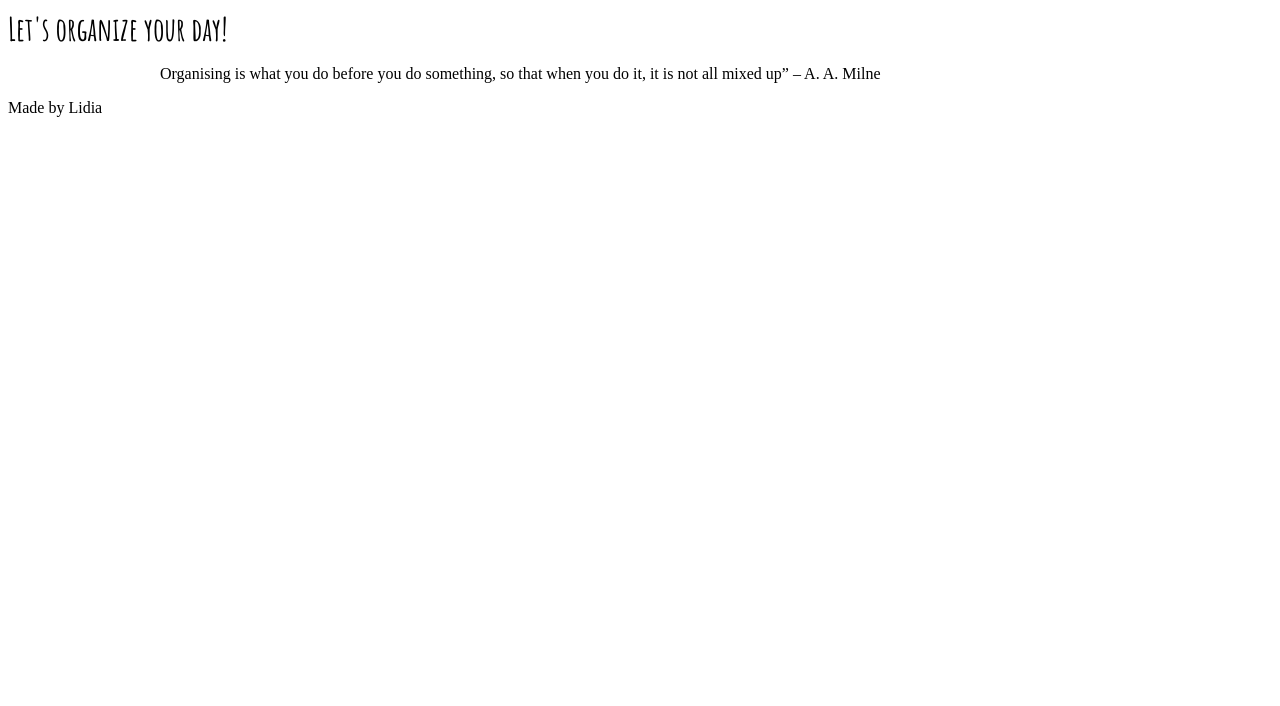
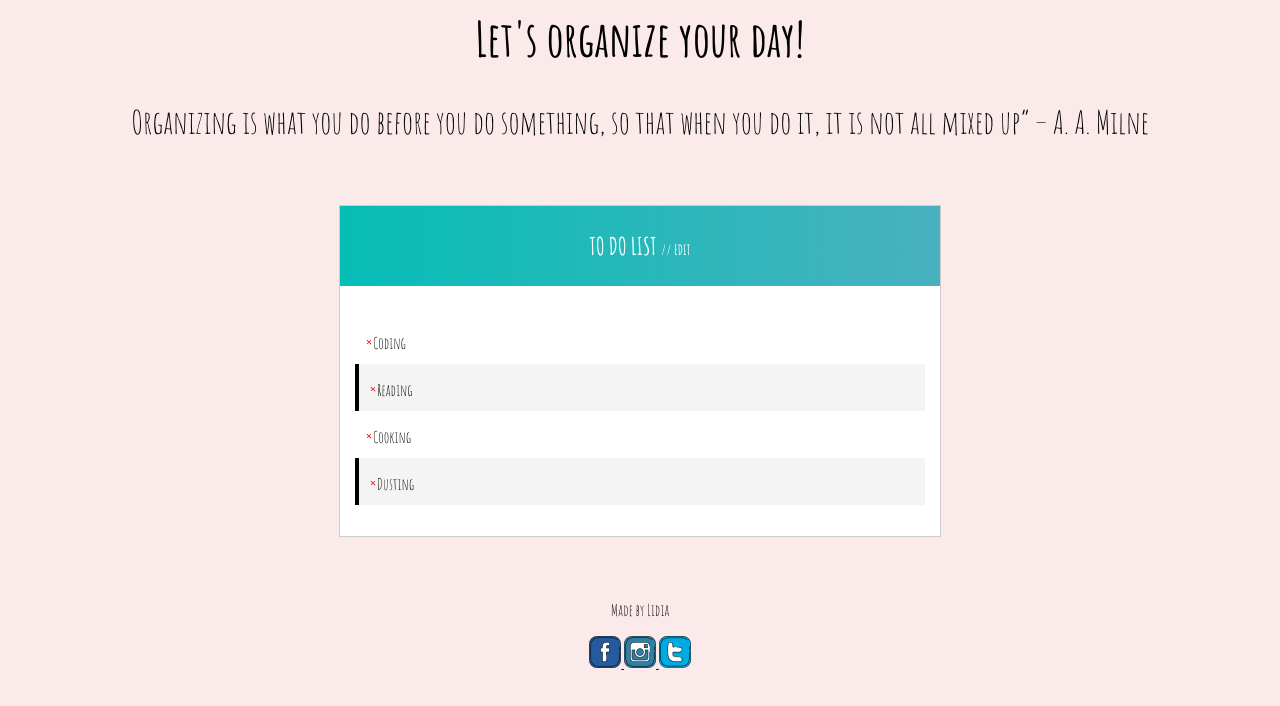
Before and after one commit to LidiaKabacinska/organize-your-day, a plain HTML site: page index.html in a window 1280 px wide. Drawn offline with Linux system fonts and the light colour scheme; a script that the page names is missing.

Commit message:
adding to do list

```diff
--- a/index.html
+++ b/index.html
@@ -9,12 +9,37 @@
     <script src="main.js"></script>
 </head>
 <body>
+    <div>
     <header>
-        <h1>Let's organize your day!</h1>
+        <h1 class="center">Let's organize your day!</h1>
     </header>
     <main>
-        <p>Organising is what you do before you do something, so that when you do it, it is not all mixed up” – A. A. Milne</p>
+        <p class=" center large">Organizing is what you do before you do something, so that when you do it, it is not all mixed up” – A. A. Milne</p>
+        <div id="box" class="container">
+                <div class="title">
+                    <h2>To Do List <small>// edit</small></h2>
+                </div>
+                <div class="inputCtrl">
+                    <input type="text" placeholder="please type something">
+                </div>
+                <div class="hold">
+                    <ul id="text-holder">
+                        <li><span>&times;</span>Coding</li>
+                        <li><span>&times;</span>Reading</li>
+                        <li><span>&times;</span>Cooking</li>
+                        <li><span>&times;</span>Dusting</li>
+                    </ul>
+                </div>
+            </div>
     </main>
-    <footer>Made by Lidia</footer>
+    <footer>
+        <p class="center">Made by Lidia</p>
+        <div class="center">
+            <a href="https://www.facebook.com/"> <img src="pics/facebook.png" alt="facebook icon"> </a>
+            <a href="https://www.instagram.com"> <img src="pics/instagram.png" alt="instagram icon"> </a>
+            <a href="https://twitter.com"> <img src="pics/twitter.png" alt="twitter icon"> </a>
+        </div>
+    </footer>
+    </div>
 </body>
 </html>
--- /dev/null
+++ b/main.js
@@ -0,0 +1,23 @@
+var editSmall = document.querySelector("small");
+var Textinput = document.querySelector("input");
+var span = document.querySelectorAll("span");
+var input = document.querySelector("input[type='text']");
+
+editSmall.addEventListener("click", function() {
+Textimput.style.display="block";
+});
+
+input.onkeypress = (function(evt) {
+    if (evt.which == 13) {
+        var Todo = document.createElement("LI");
+        var TodoText = document.createTextNode(this.value);
+        Todo.appendChild(TodoText);
+        document.getElementById("text-holder").appendChild(Todo);
+    }
+})
+
+for (var i = 0; i < span.length; i++ ) {
+    span [i].addEventListener("click", function () {
+        this.parentElement.style.display="none";
+    });
+    }
--- a/style.css
+++ b/style.css
@@ -1,9 +1,61 @@
+body {
+    color: black;
+    font-family: 'Amatic SC', cursive;
+    background: #FBEAEA;
+}
+
 h1 {
-    color: black;
-    margin: auto;
-    font-family: 'Amatic SC', cursive;
+    font-size: 3em;
+
 }
-main {
-    max-width: 960px;
-    margin: auto;
+
+p.large {
+    font-size: 2em;
 }
+
+.center {
+    text-align: center;
+}
+#box {
+    width: 600px;
+    margin: 5% auto;
+    border:#ccc 1px solid;
+    background: white;
+}
+.title {
+    padding: 5px;
+    background: linear-gradient(to right, #06beb6, #48b1bf);
+    color: white;
+    text-align: center;
+    text-transform: uppercase;
+}
+small {
+    font-size: 14px;
+    cursor: pointer;
+}
+input {
+    width: 100%;
+    box-sizing: border-box;
+    padding: 15px;
+    color: steelblue;
+    font-size: 18px;
+    text-align: center;
+    display: none;
+}
+ul {
+    padding: 15px;
+
+}
+ul li {
+    list-style: none;
+    padding: 10px;
+}
+ul li:nth-child(2n) {
+    background: #f4f4f4;
+    border-left: 4px solid #000;
+}
+span {
+    color: red;
+    font-size: 22px;
+    cursor: pointer;
+}
```
Also changed, not shown: pics/facebook.png (added), pics/instagram.png (added), pics/twitter.png (added).
